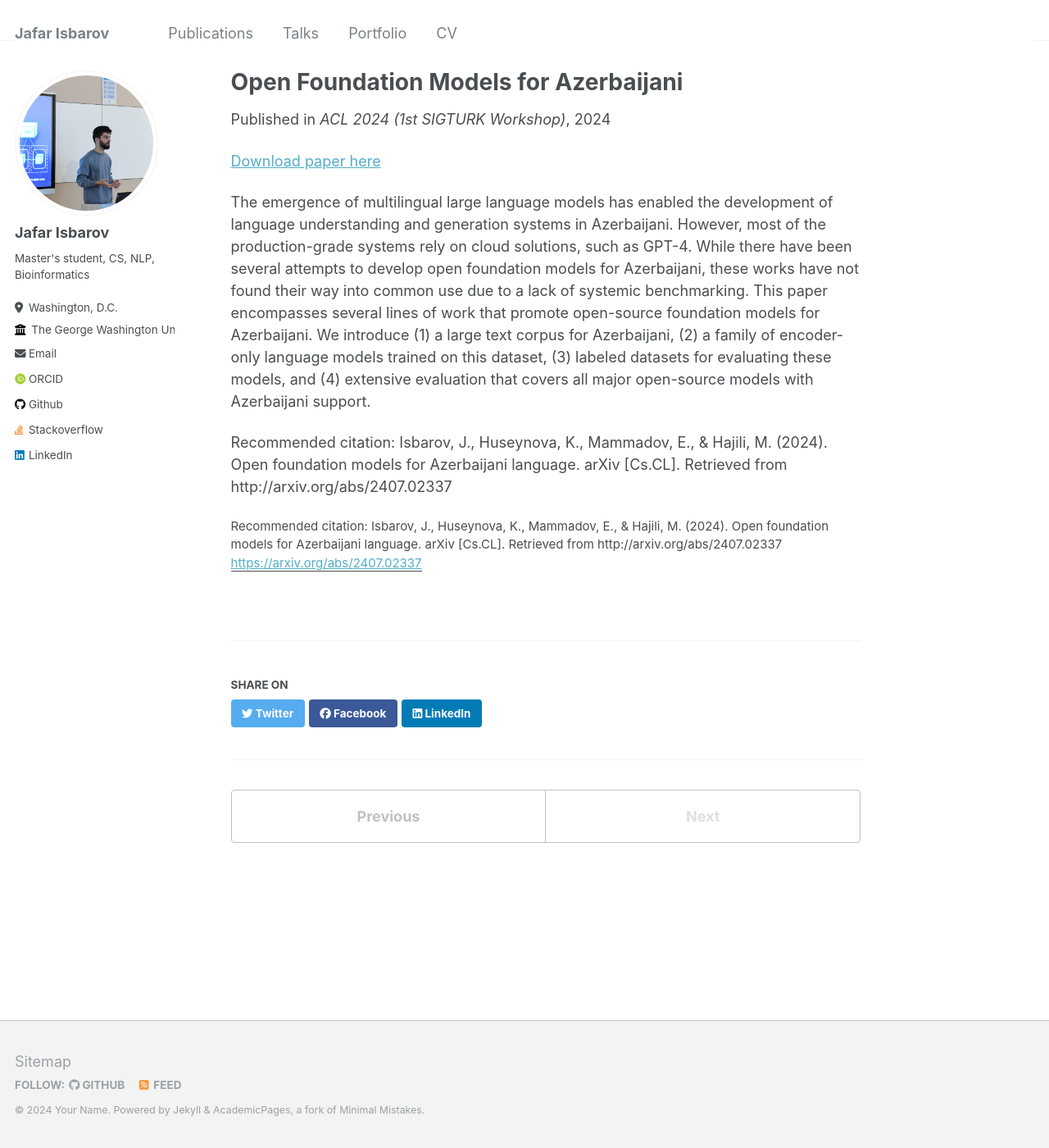
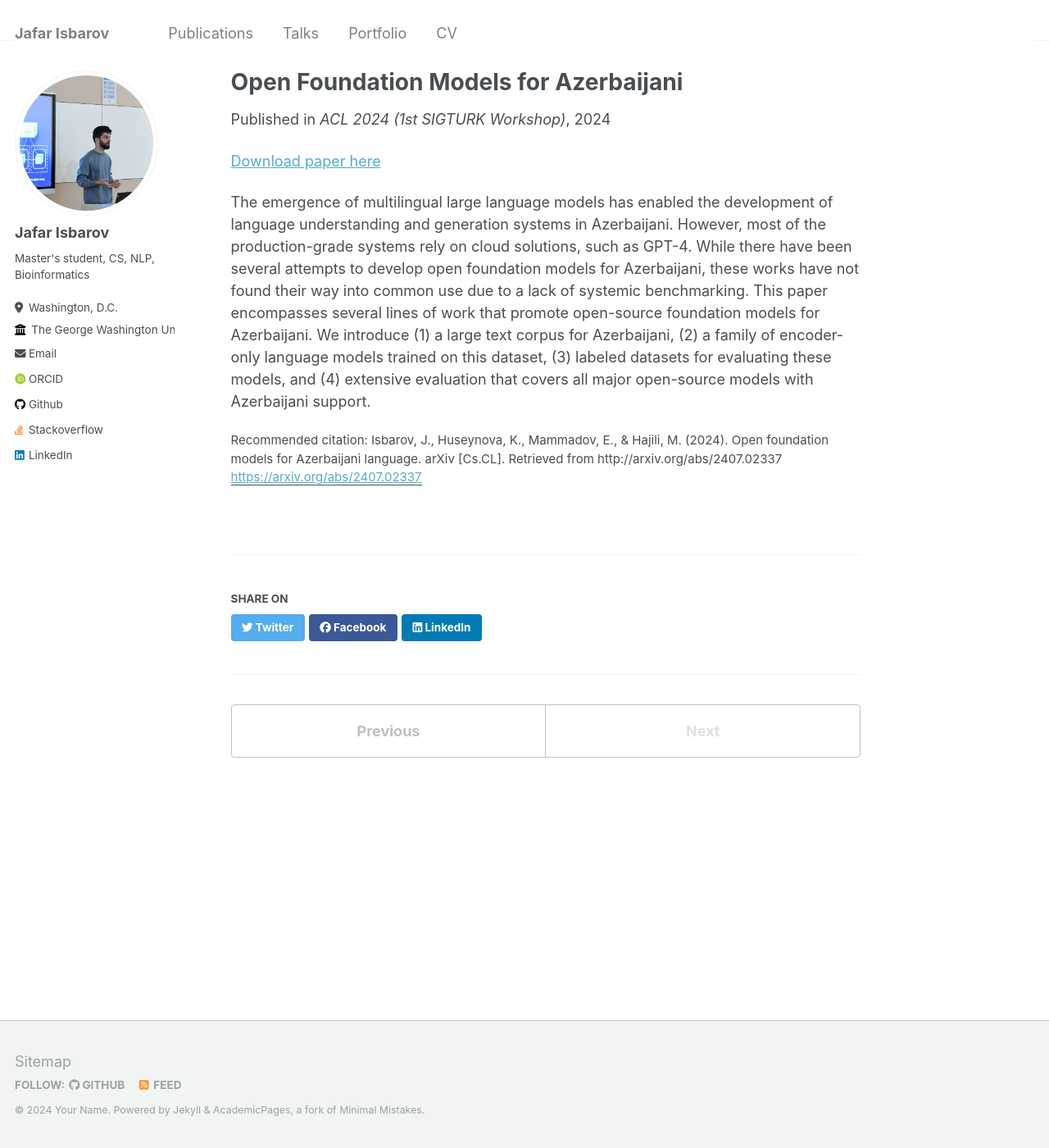
Before and after one commit to ceferisbarov/ceferisbarov.github.io, a Jekyll site: the page built from _publications/2024-08-15-paper-3.md, in a window 1280 px wide and 1400 px high. Shown: the whole window at 82% size. Built offline with Jekyll 4.4.1, drawn with Linux system fonts in a browser that asks for light colours; some web fonts are replaced.

Commit message:
remove dupicate "rec. citation"

```diff
--- a/_publications/2024-08-15-paper-3.md
+++ b/_publications/2024-08-15-paper-3.md
@@ -12,5 +12,3 @@ citation: 'Isbarov, J., Huseynova, K., Mammadov, E., &amp; Hajili, M. (2024). Op
 <a href='https://arxiv.org/abs/2407.02337'>Download paper here</a>
 
 The emergence of multilingual large language models has enabled the development of language understanding and generation systems in Azerbaijani. However, most of the production-grade systems rely on cloud solutions, such as GPT-4. While there have been several attempts to develop open foundation models for Azerbaijani, these works have not found their way into common use due to a lack of systemic benchmarking. This paper encompasses several lines of work that promote open-source foundation models for Azerbaijani. We introduce (1) a large text corpus for Azerbaijani, (2) a family of encoder-only language models trained on this dataset, (3) labeled datasets for evaluating these models, and (4) extensive evaluation that covers all major open-source models with Azerbaijani support.
-
-Recommended citation: Isbarov, J., Huseynova, K., Mammadov, E., & Hajili, M. (2024). Open foundation models for Azerbaijani language. arXiv [Cs.CL]. Retrieved from http://arxiv.org/abs/2407.02337
--- a/markdown_generator/publications.py
+++ b/markdown_generator/publications.py
@@ -100,8 +100,6 @@ for row, item in publications.iterrows():
     if len(str(item.excerpt)) > 5:
         md += "\n" + html_escape(item.excerpt) + "\n"
 
-    md += "\nRecommended citation: " + item.citation
-
     md_filename = os.path.basename(md_filename)
 
     with open("../_publications/" + md_filename, 'w') as f:
```
Also changed, not shown: _publications/2021-05-15-paper-1.md (+0 -2 lines), _publications/2024-04-25-paper-2.md (+0 -2 lines).
